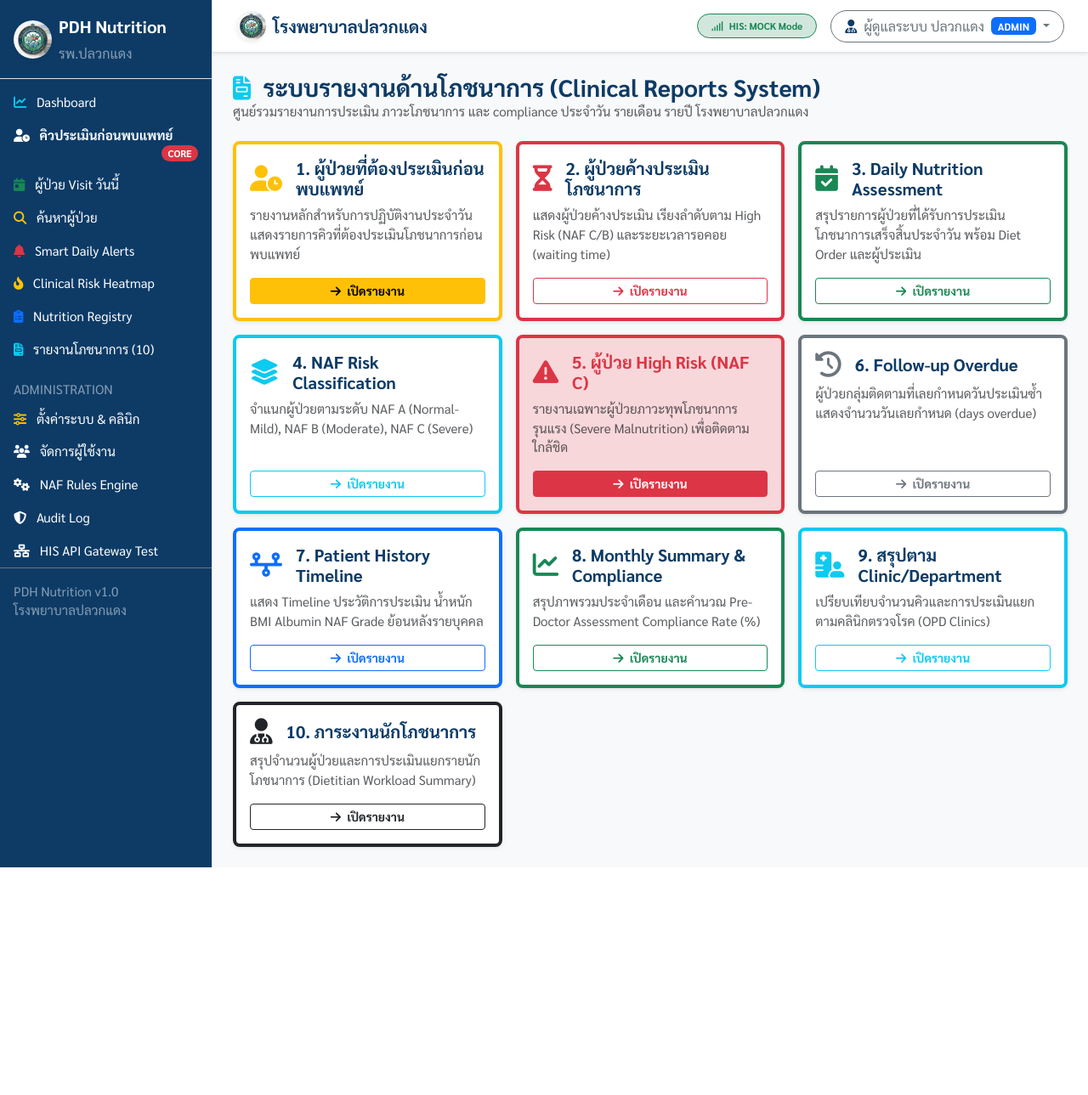
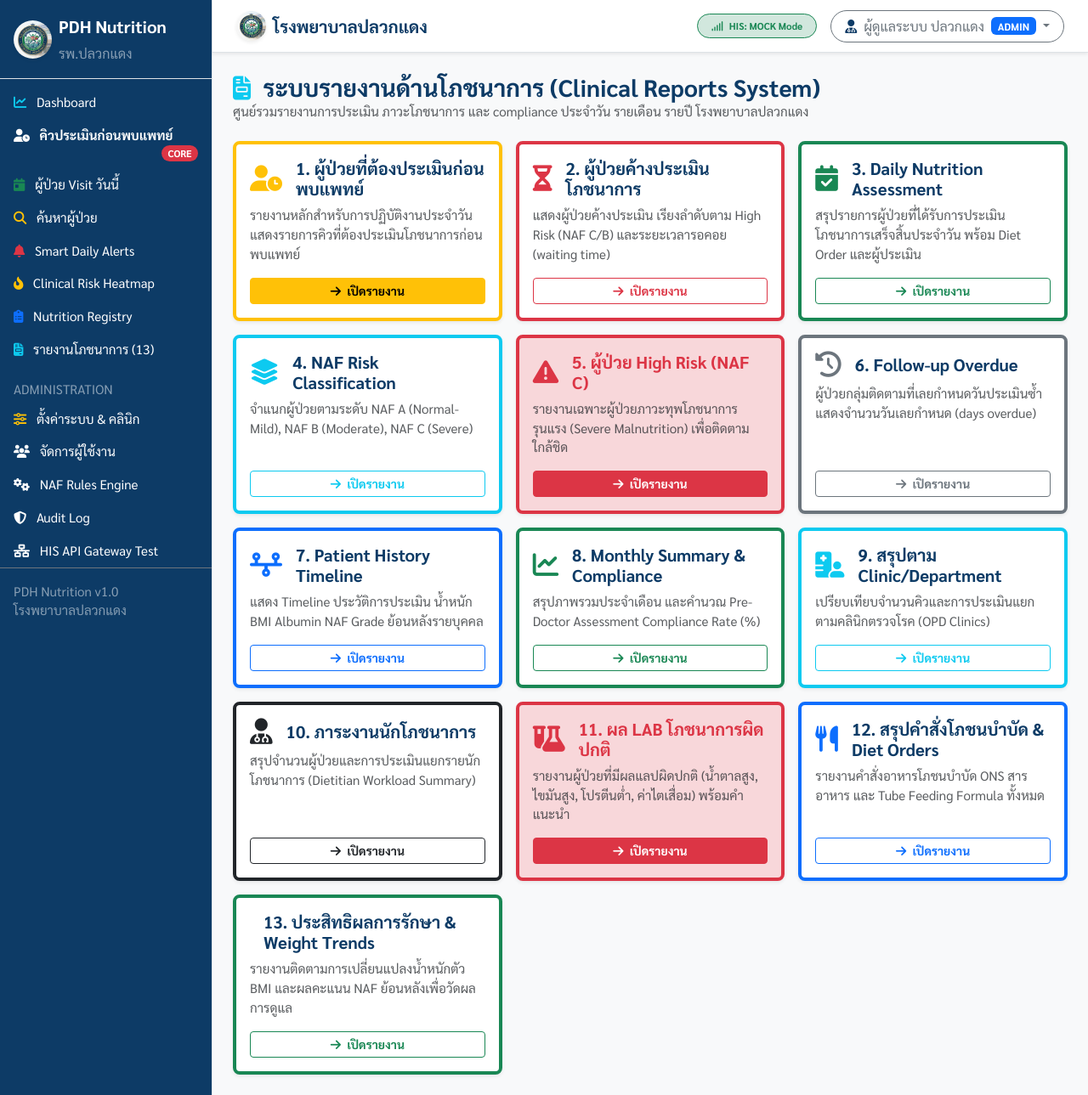
Before and after one commit to pharmacisttom/pdhnutrition, a PHP site: page /pdhnutrition/reports in a window 1280 px wide. Shown: the whole page at 85% size. Before the commit the page ends 1021 px from the top, so only its background shows below. Run offline with PHP 8.4, Linux system fonts and the light colour scheme; a user stored in the database is signed in; some libraries are stand-ins or nearby versions.

Commit message:
Expand Clinical Nutrition Report Suite to 13 comprehensive reports with Unicode Excel/CSV exports

```diff
--- a/app/Controllers/ReportController.php
+++ b/app/Controllers/ReportController.php
@@ -65,6 +65,18 @@ class ReportController {
                 $reportTitle = "รายงานภาระงานนักโภชนาการ ({$month})";
                 $reportData = ReportService::getDietitianWorkload($month);
                 break;
+            case 'lab_abnormalities':
+                $reportTitle = "รายงานผู้ป่วยที่มีผล LAB ผิดปกติทางโภชนาการ (Clinical Lab Abnormalities)";
+                $reportData = ReportService::getLabAbnormalitiesReport();
+                break;
+            case 'diet_orders_summary':
+                $reportTitle = "รายงานสรุปการสั่งโภชนบำบัดและประเภทอาหารผู้ป่วย (Diet Orders Summary)";
+                $reportData = ReportService::getDietOrdersReport();
+                break;
+            case 'nutrition_outcomes':
+                $reportTitle = "รายงานผลการรักษาและแนวโน้มการเปลี่ยนแปลงโภชนาการ (Nutrition Outcomes)";
+                $reportData = ReportService::getOutcomesReport();
+                break;
             default:
                 http_response_code(404);
                 echo "<h1>404 Not Found</h1><p>ไม่พบรายงานรหัส: " . htmlspecialchars($reportCode) . "</p>";
--- a/views/layouts/sidebar.php
+++ b/views/layouts/sidebar.php
@@ -44,7 +44,7 @@ $currentRole = $_SESSION['user_role'] ?? 'VIEWER';
     </a>
 
     <a href="<?= $baseUrl ?>/reports" class="list-group-item list-group-item-action bg-transparent text-white border-0 py-2 px-3 hover-bg">
-      <i class="fa-solid fa-file-invoice me-2 text-info"></i> รายงานโภชนาการ (10)
+      <i class="fa-solid fa-file-invoice me-2 text-info"></i> รายงานโภชนาการ (13)
     </a>
 
     <?php if (in_array($currentRole, ['SUPER_ADMIN', 'ADMIN'])): ?>
--- a/views/reports/index.php
+++ b/views/reports/index.php
@@ -137,6 +137,42 @@ require __DIR__ . '/../layouts/sidebar.php';
         </div>
       </div>
 
+      <!-- Report 11: Clinical Lab Abnormalities -->
+      <div class="col-md-6 col-lg-4">
+        <div class="card h-100 p-3 shadow-sm border-start border-danger border-4 bg-danger-subtle">
+          <div class="d-flex align-items-center mb-2">
+            <i class="fa-solid fa-flask-vial text-danger fa-2x me-3"></i>
+            <h5 class="fw-bold text-danger mb-0">11. ผล LAB โภชนาการผิดปกติ</h5>
+          </div>
+          <p class="text-muted fs-7">รายงานผู้ป่วยที่มีผลแลปผิดปกติ (น้ำตาลสูง, ไขมันสูง, โปรตีนต่ำ, ค่าไตเสื่อม) พร้อมคำแนะนำ</p>
+          <a href="<?= $baseUrl ?>/reports/lab_abnormalities" class="btn btn-danger btn-sm fw-bold mt-auto"><i class="fa-solid fa-arrow-right me-1"></i> เปิดรายงาน</a>
+        </div>
+      </div>
+
+      <!-- Report 12: Diet Orders Summary -->
+      <div class="col-md-6 col-lg-4">
+        <div class="card h-100 p-3 shadow-sm border-start border-primary border-4">
+          <div class="d-flex align-items-center mb-2">
+            <i class="fa-solid fa-utensils text-primary fa-2x me-3"></i>
+            <h5 class="fw-bold text-pdh-blue mb-0">12. สรุปคำสั่งโภชนบำบัด & Diet Orders</h5>
+          </div>
+          <p class="text-muted fs-7">รายงานคำสั่งอาหารโภชนบำบัด ONS สารอาหาร และ Tube Feeding Formula ทั้งหมด</p>
+          <a href="<?= $baseUrl ?>/reports/diet_orders_summary" class="btn btn-outline-primary btn-sm fw-bold mt-auto"><i class="fa-solid fa-arrow-right me-1"></i> เปิดรายงาน</a>
+        </div>
+      </div>
+
+      <!-- Report 13: Nutrition Therapy Outcomes -->
+      <div class="col-md-6 col-lg-4">
+        <div class="card h-100 p-3 shadow-sm border-start border-success border-4">
+          <div class="d-flex align-items-center mb-2">
+            <i class="fa-solid fa-chart-line-up text-success fa-2x me-3"></i>
+            <h5 class="fw-bold text-pdh-blue mb-0">13. ประสิทธิผลการรักษา & Weight Trends</h5>
+          </div>
+          <p class="text-muted fs-7">รายงานติดตามการเปลี่ยนแปลงน้ำหนักตัว BMI และผลคะแนน NAF ย้อนหลังเพื่อวัดผลการดูแล</p>
+          <a href="<?= $baseUrl ?>/reports/nutrition_outcomes" class="btn btn-outline-success btn-sm fw-bold mt-auto"><i class="fa-solid fa-arrow-right me-1"></i> เปิดรายงาน</a>
+        </div>
+      </div>
+
     </div>
 
   </div>
```
Also changed, not shown: app/Services/ReportService.php (+69 -0 lines), tests/run_tests.php (+16 -0 lines).
